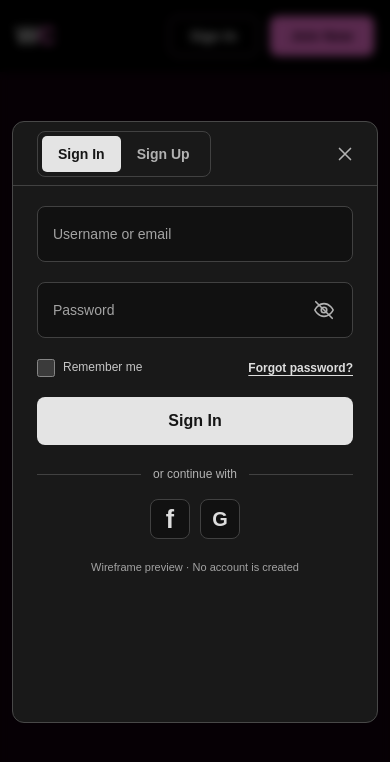
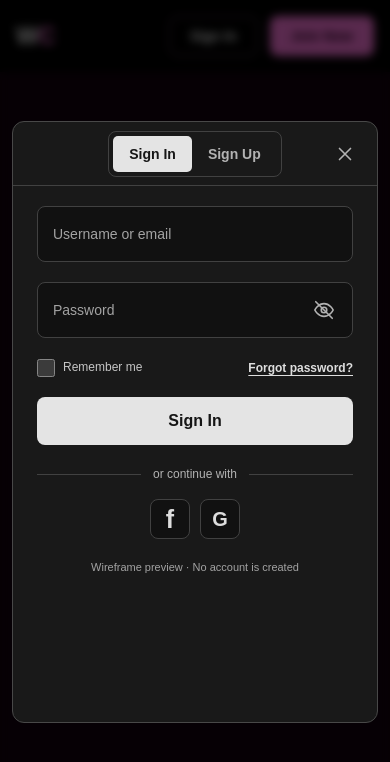
Before and after one commit to jarmanarnar/wirecoin, a website: page index.html in a window 390 px wide. Both pictures are taken after a click on the button "Sign In". Drawn offline with Linux system fonts and the light colour scheme.

Commit message:
Center account tabs across desktop and mobile

```diff
--- a/auth.css
+++ b/auth.css
@@ -23,8 +23,9 @@
 .auth-layout { display: grid; grid-template-columns: 1fr 1fr; min-height: 640px; }
 .auth-promo { background: #242424; border-right: 1px solid var(--auth-border); }
 .auth-content { min-width: 0; }
-.auth-heading { display: flex; align-items: center; justify-content: space-between; height: 64px; padding: 0 16px 0 32px; border-bottom: 1px solid var(--auth-border); }
-.auth-tabs { display: flex; padding: 4px; border: 1px solid var(--auth-border); border-radius: 8px; }
+.auth-heading { display: grid; grid-template-columns: 1fr auto 1fr; align-items: center; height: 64px; padding: 0 16px; border-bottom: 1px solid var(--auth-border); }
+.auth-heading > .auth-close { grid-column: 3; justify-self: end; }
+.auth-tabs { grid-column: 2; display: flex; padding: 4px; border: 1px solid var(--auth-border); border-radius: 8px; }
 .auth-tabs button { height: 36px; padding: 0 16px; border: 0; border-radius: 5px; background: transparent; color: var(--auth-muted); font: 600 14px Arial, sans-serif; cursor: pointer; }
 .auth-tabs button[aria-selected="true"] { background: #e4e4e4; color: #161616; }
 .auth-close, .auth-eye { display: grid; place-items: center; flex-shrink: 0; width: 40px; height: 40px; border: 0; padding: 8px; background: transparent; color: var(--auth-muted); cursor: pointer; border-radius: 6px; }
@@ -64,11 +65,10 @@
   .auth-dialog { width: 400px; max-width: calc(100vw - 24px); max-height: calc(100dvh - 24px); border-radius: 12px; }
   .auth-layout { display: block; min-height: 600px; }
   .auth-promo { display: none; }
-  .auth-heading { padding-left: 24px; padding-right: 12px; }
+  .auth-heading { padding-inline: 12px; }
   .auth-body { padding: 20px 24px 24px; }
 }
 @media (max-width: 359px) {
-  .auth-heading { padding-left: 16px; }
   .auth-body { padding-inline: 16px; }
   .auth-tabs button { padding-inline: 12px; }
 }
```
